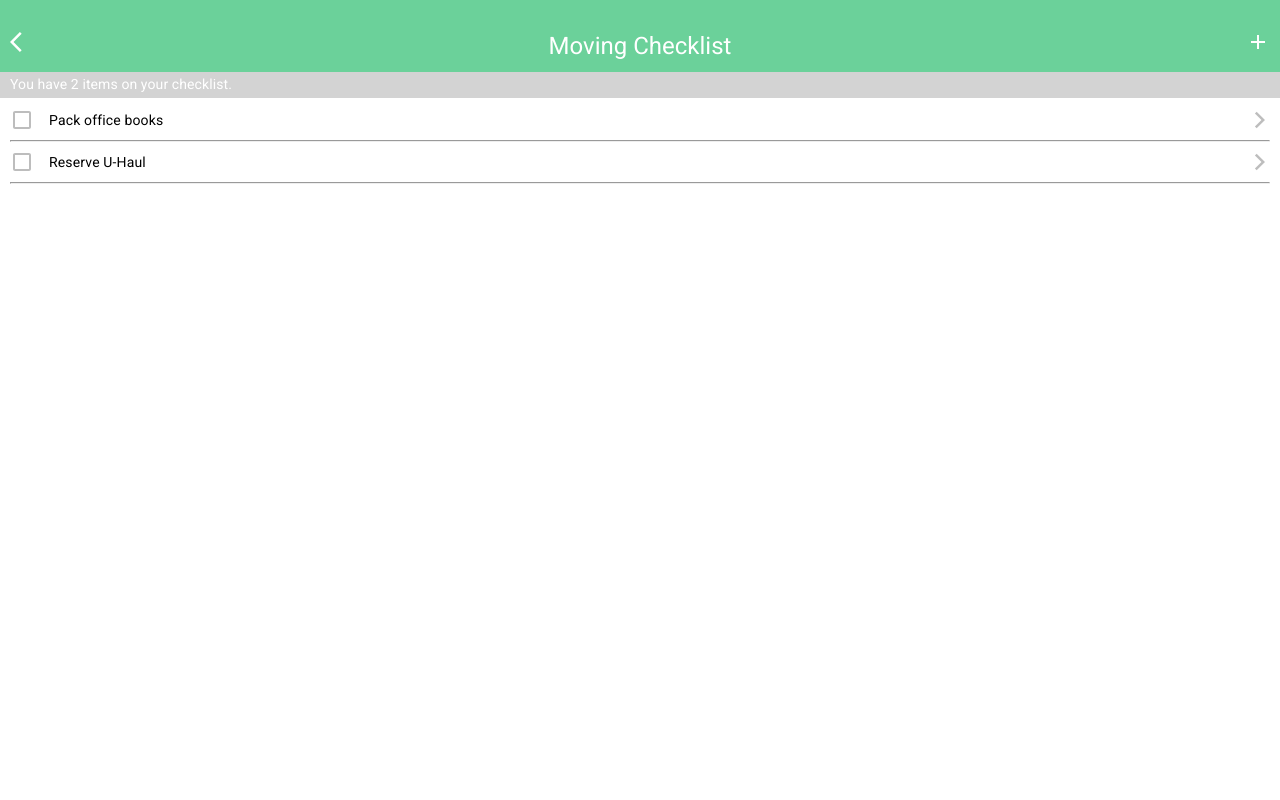
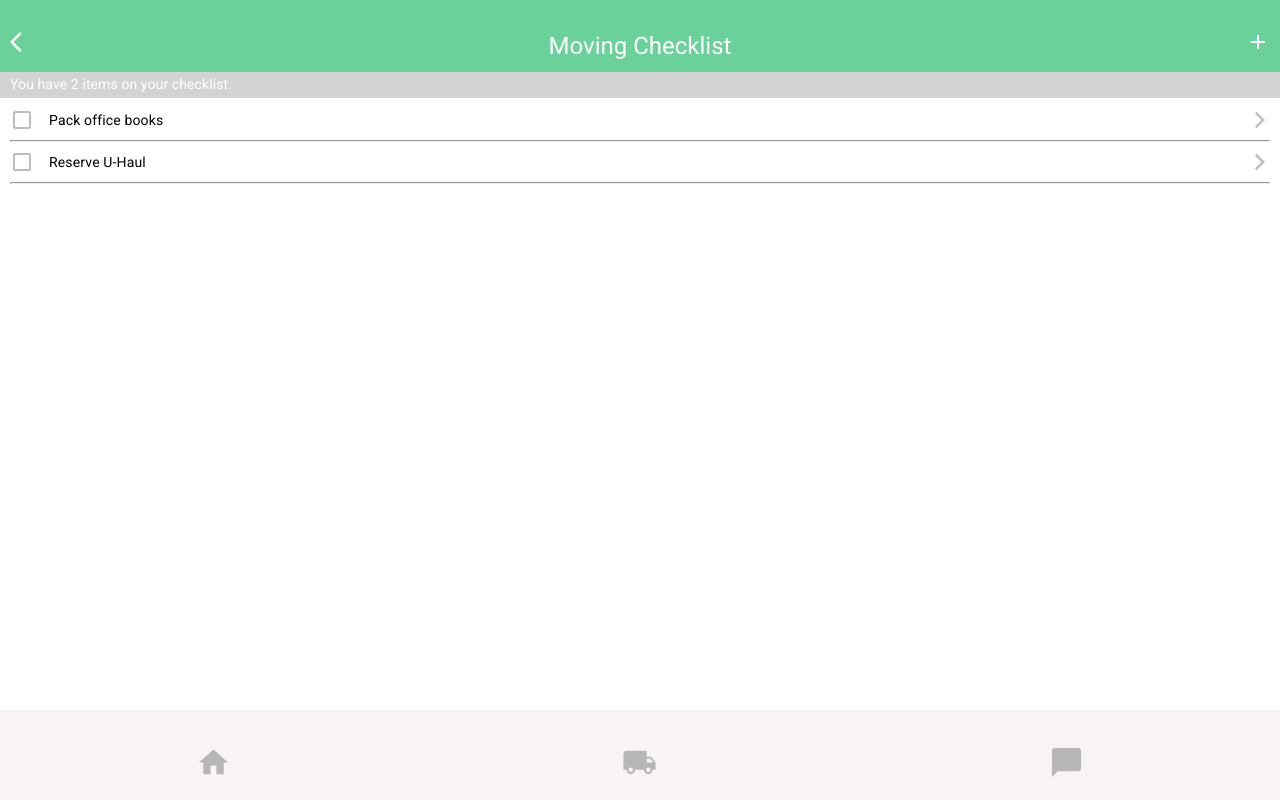
Before and after one commit to vanmars/moving-checklist, a React (Create React App) app: page / in a window 1280 px wide. Built offline with nearby package versions, Linux system fonts and the light colour scheme; the HTML template or start-up script is replaced by a standard one.

Commit message:
Add animation to splash page and add footer nav

```diff
--- a/src/App.js
+++ b/src/App.js
@@ -1,5 +1,6 @@
 import React, {useState } from 'react';
 import Header from './components/Header';
+import Splash from './components/Splash';
 import MovingList from './components/MovingList';
 import ItemDetail from './components/ItemDetail';
 import NewItemForm from './components/NewItemForm';
@@ -7,8 +8,6 @@ import Navbar from './components/Navbar';
 import ArrowBackIosIcon from '@material-ui/icons/ArrowBackIos';
 import AddIcon from '@material-ui/icons/Add';
 import ListIcon from '@material-ui/icons/List';
-import 'fontsource-roboto';
-import Typography from '@material-ui/core/Typography';
 import ChecklistContextProvider from './contexts/ChecklistContext';
 
 function App() {
@@ -27,7 +26,7 @@ function App() {
 
   const visibleBody = formVisible ? <NewItemForm setFormVisible={setFormVisible}/> : selectedItem ?
     <ItemDetail item={selectedItem} setSelectedItem={setSelectedItem} />: checklistVisible ?
-    <MovingList setSelectedItem={setSelectedItem} /> : <Typography variant="h3" component="h1">Welcome Home</Typography>;
+    <MovingList setSelectedItem={setSelectedItem} /> : <Splash />;
 
   return (
     <div className="App">
--- a/src/components/Navbar.js
+++ b/src/components/Navbar.js
@@ -1,11 +1,13 @@
-import React from 'react';
-import 'fontsource-roboto';
-
+import HomeIcon from '@material-ui/icons/Home';
+import LocalShippingIcon from '@material-ui/icons/LocalShipping';
+import ChatBubbleIcon from '@material-ui/icons/ChatBubble';
 
 const Navbar = () => {
   return (
     <div className='navbar'>
-
+      <HomeIcon className="nav-icon" color="disabled" fontSize="large" />
+      <LocalShippingIcon className="nav-icon" color="disabled" fontSize="large" />
+      <ChatBubbleIcon className="nav-icon" color="disabled" fontSize="large" />
     </div>
    );
 }
--- /dev/null
+++ b/src/components/Splash.js
@@ -0,0 +1,15 @@
+import React from 'react';
+import 'fontsource-roboto';
+import Typography from '@material-ui/core/Typography';
+import LocalShippingIcon from '@material-ui/icons/LocalShipping';
+
+const Splash = () => {
+  return (
+    <div className="splash-container">
+      <Typography variant="h3" component="h1">Welcome Home</Typography>
+      <LocalShippingIcon id="animated-truck" />
+    </div>
+   );
+}
+
+export default Splash;
--- a/src/index.css
+++ b/src/index.css
@@ -127,3 +127,46 @@ body {
   opacity: 0.8;
   color: grey;
 }
+
+/* NavBar */
+.navbar {
+  display: flex;
+  justify-content: space-around;
+  background-color: rgb(248, 244, 244);
+  position: fixed;
+  bottom: 0;
+  width: 100%;
+  height: 20px;
+  max-height: 20%;
+  padding: 35px 0;
+}
+
+.nav-icon:hover {
+  color: #6bd19a;
+}
+
+.splash-container {
+  display: flex;
+  flex-direction: column;
+  justify-content: center;
+  align-items: center;
+}
+
+#animated-truck {
+  color: "grey";
+  font-size: 48px;
+  animation-name: drive;
+  animation-duration: 1.5s;
+  animation-iteration-count: 1;
+  animation-timing-function: ease-out;
+
+}
+
+@keyframes drive {
+  0% {
+    transform: translateX(-55vw);
+  }
+  100% {
+    transform: translateX(0);
+  }
+}
```
Also changed, not shown: 1 other file (tests, documents, lock files or other folders).
